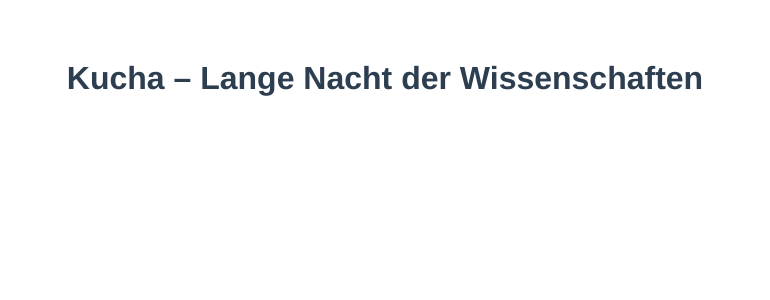
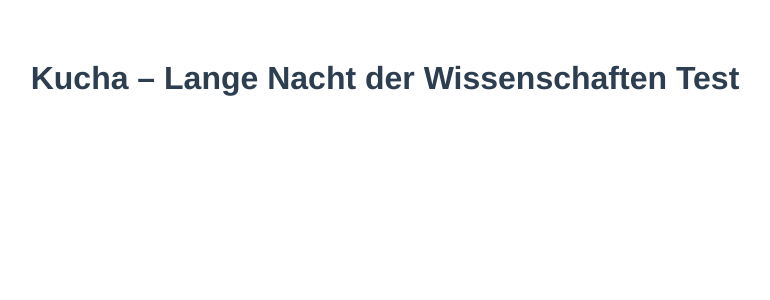
Before and after one commit to svenvonwerner/kucha-longnight, a Vue app: page / in a window 1280 px wide. Shown: the top 300 px of the page, without its empty margins (255-1025 px from the left). Built offline with nearby package versions, Linux system fonts and the light colour scheme.

Commit message:
Update App.vue

```diff
--- a/src/App.vue
+++ b/src/App.vue
@@ -1,5 +1,5 @@
 <template>
-  <h1>Kucha – Lange Nacht der Wissenschaften</h1>
+  <h1>Kucha – Lange Nacht der Wissenschaften Test</h1>
 </template>
 
 <script>
```
